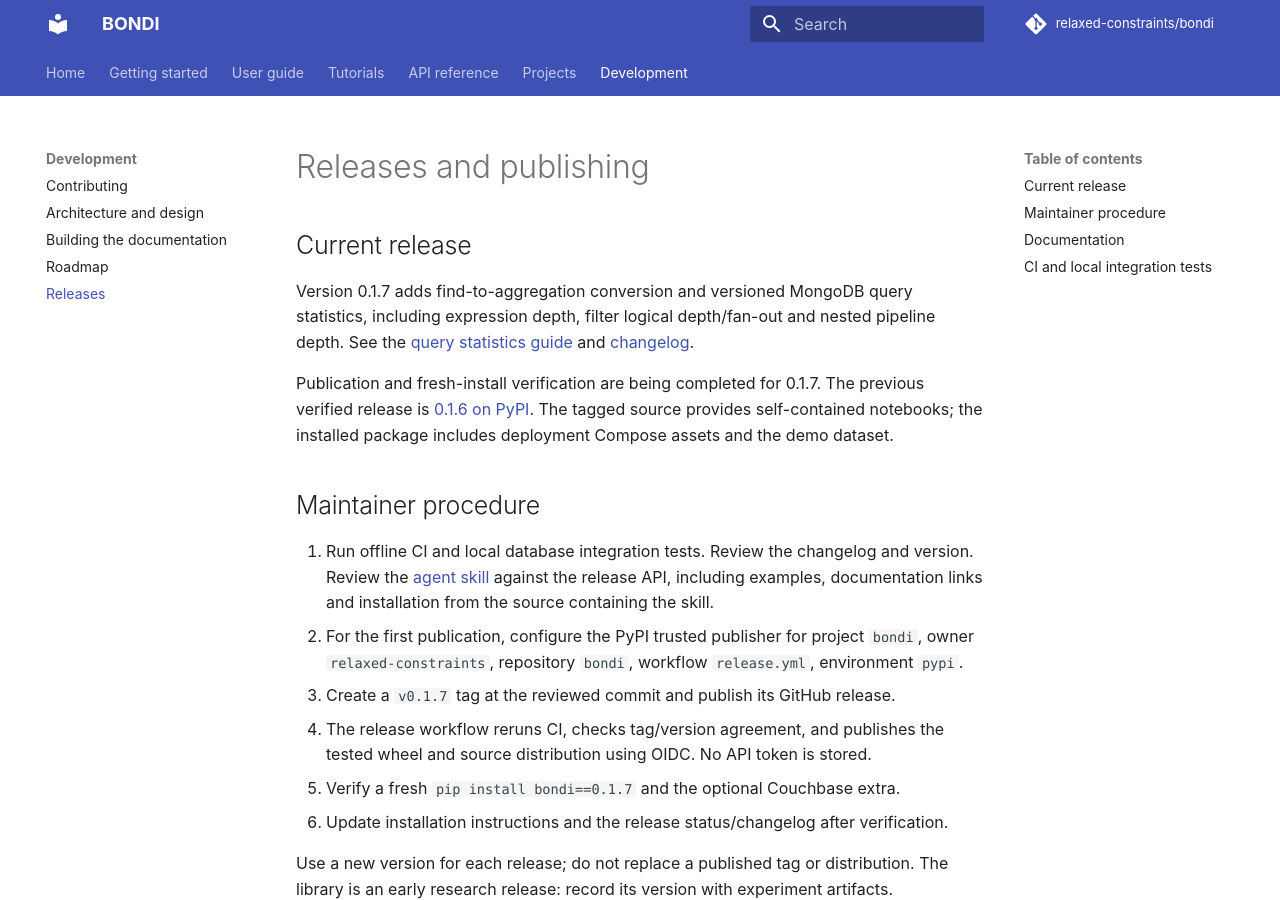
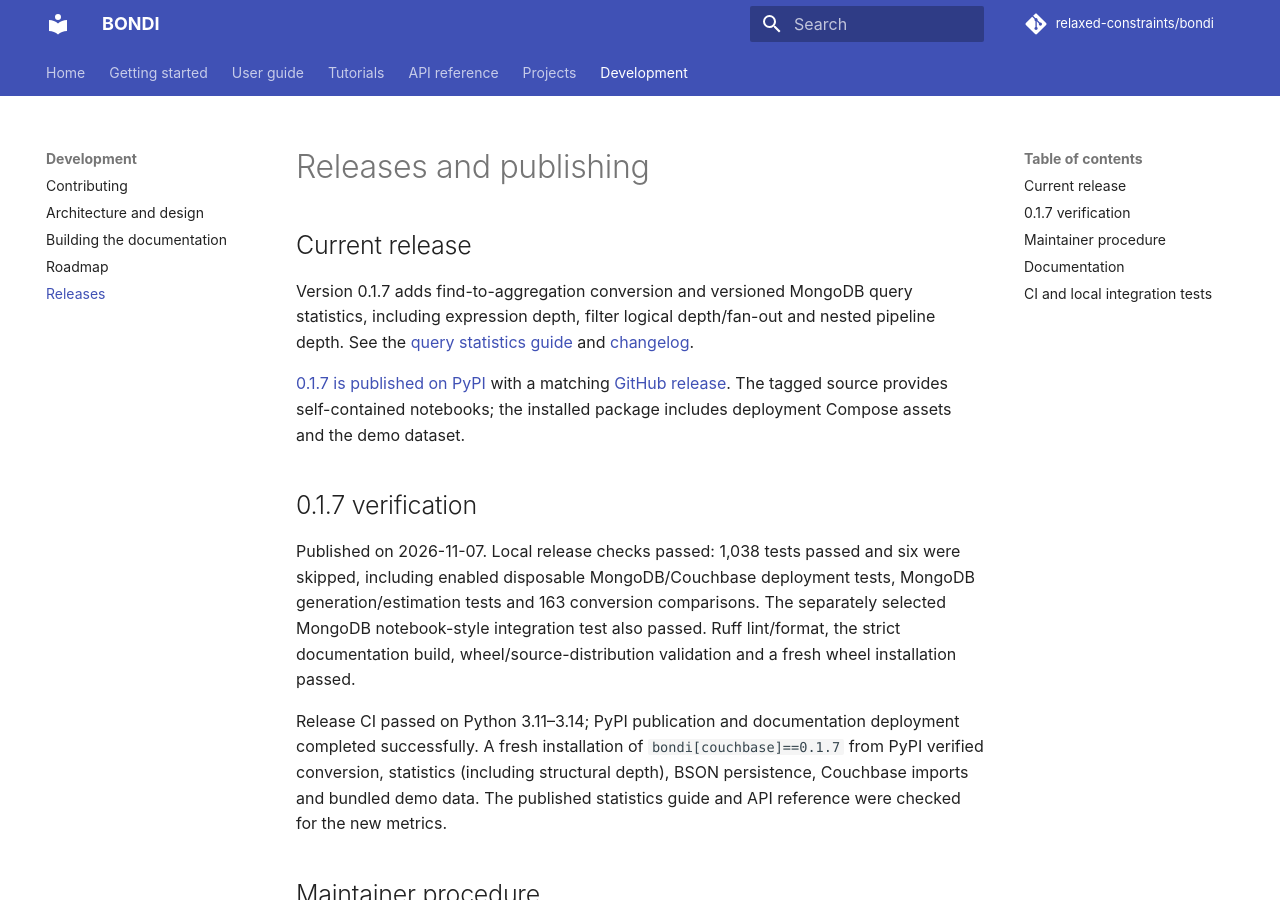
Before and after one commit to relaxed-constraints/bondi, an MkDocs documentation site: the page built from docs/releases.md, in a window 1280 px wide and 900 px high. Built offline with MkDocs 1.6.1 and Material for MkDocs 9.7.7, drawn with Linux system fonts in a browser that asks for light colours; comment, search, counter and statistics services are not loaded.

Commit message:
Record verified BONDI 0.1.7 publication

```diff
--- a/docs/releases.md
+++ b/docs/releases.md
@@ -7,11 +7,25 @@ statistics, including expression depth, filter logical depth/fan-out and nested
 pipeline depth. See the [query statistics guide](mongodb-query-statistics.md) and
 [changelog](https://github.com/relaxed-constraints/bondi/blob/main/CHANGELOG.md).
 
-Publication and fresh-install verification are being completed for 0.1.7.
-The previous verified release is
-[0.1.6 on PyPI](https://pypi.org/project/bondi/0.1.6/).
+[0.1.7 is published on PyPI](https://pypi.org/project/bondi/0.1.7/) with a matching
+[GitHub release](https://github.com/relaxed-constraints/bondi/releases/tag/v0.1.7).
 The tagged source provides self-contained notebooks; the installed package
 includes deployment Compose assets and the demo dataset.
+
+## 0.1.7 verification
+
+Published on 2026-11-07. Local release checks passed: 1,038 tests passed and six
+were skipped, including enabled disposable MongoDB/Couchbase deployment tests,
+MongoDB generation/estimation tests and 163 conversion comparisons. The separately
+selected MongoDB notebook-style integration test also passed. Ruff lint/format,
+the strict documentation build, wheel/source-distribution validation and a fresh
+wheel installation passed.
+
+Release CI passed on Python 3.11–3.14; PyPI publication and documentation deployment
+completed successfully. A fresh installation of `bondi[couchbase]==0.1.7` from PyPI
+verified conversion, statistics (including structural depth), BSON persistence,
+Couchbase imports and bundled demo data. The published statistics guide and API
+reference were checked for the new metrics.
 
 ## Maintainer procedure
 
```
